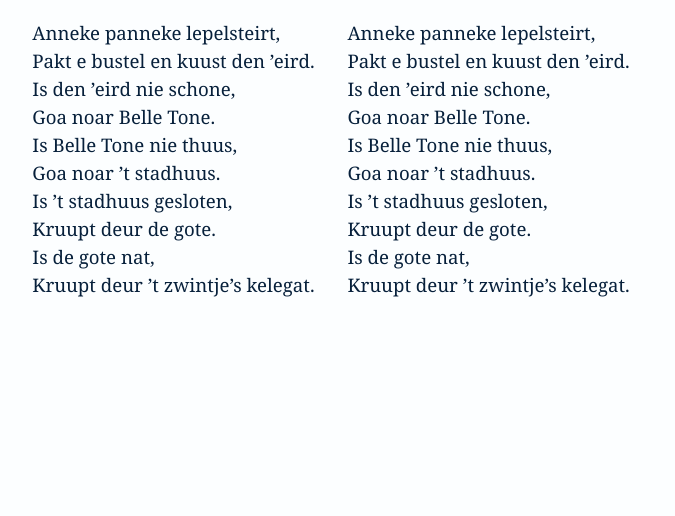
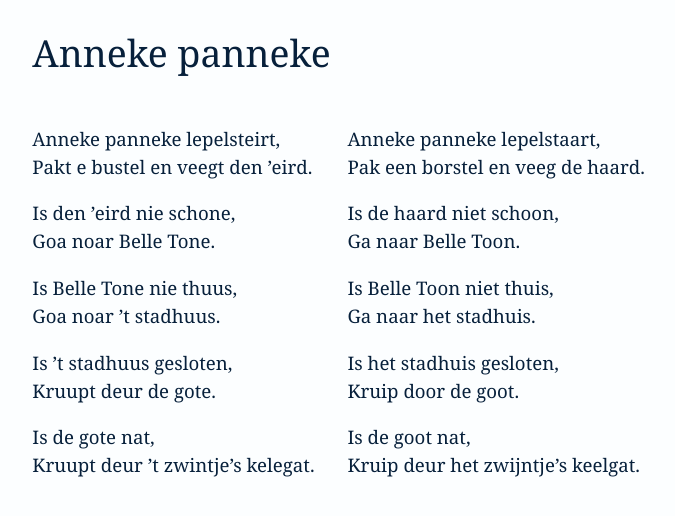
Before and after one commit to tommy-carlier/etc.tcx.be, a Jekyll site: the page built from anneke-panneke/index.html, in a window 1280 px wide. Shown: the top 516 px of the page, without its empty margins (253-928 px from the left). Built offline with Jekyll 4.4.1, drawn with Linux system fonts in a browser that asks for light colours.

Commit message:
Translation

```diff
--- a/anneke-panneke/index.html
+++ b/anneke-panneke/index.html
@@ -3,30 +3,31 @@
 title: "Anneke panneke"
 language: nl-BE
 ---
+<h1>{{page.title}}</h1>
 <div class="flow gutter">
-  <div><p>
-    Anneke panneke lepelsteirt,<br>
-    Pakt e bustel en kuust den ’eird.<br>
-    Is den ’eird nie schone,<br>
-    Goa noar Belle Tone.<br>
-    Is Belle Tone nie thuus,<br>
-    Goa noar ’t stadhuus.<br>
-    Is ’t stadhuus gesloten,<br>
-    Kruupt deur de gote.<br>
-    Is de gote nat,<br>
-    Kruupt deur ’t zwintje’s kelegat.
-  </p></div>
+  <div>
+    <p>Anneke panneke lepelsteirt,
+    <br>Pakt e bustel en veegt den ’eird.
+    <p>Is den ’eird nie schone,
+    <br>Goa noar Belle Tone.
+    <p>Is Belle Tone nie thuus,
+    <br>Goa noar ’t stadhuus.
+    <p>Is ’t stadhuus gesloten,
+    <br>Kruupt deur de gote.
+    <p>Is de gote nat,
+    <br>Kruupt deur ’t zwintje’s kelegat.
+  </div>
 
-  <div><p>
-    Anneke panneke lepelsteirt,<br>
-    Pakt e bustel en kuust den ’eird.<br>
-    Is den ’eird nie schone,<br>
-    Goa noar Belle Tone.<br>
-    Is Belle Tone nie thuus,<br>
-    Goa noar ’t stadhuus.<br>
-    Is ’t stadhuus gesloten,<br>
-    Kruupt deur de gote.<br>
-    Is de gote nat,<br>
-    Kruupt deur ’t zwintje’s kelegat.
-  </p></div>
+  <div>
+    <p>Anneke panneke lepelstaart,
+    <br>Pak een borstel en veeg de haard.
+    <p>Is de haard niet schoon,
+    <br>Ga naar Belle Toon.
+    <p>Is Belle Toon niet thuis,
+    <br>Ga naar het stadhuis.
+    <p>Is het stadhuis gesloten,
+    <br>Kruip door de goot.
+    <p>Is de goot nat,
+    <br>Kruip deur het zwijntje’s keelgat.
+  </div>
 </div>
```
